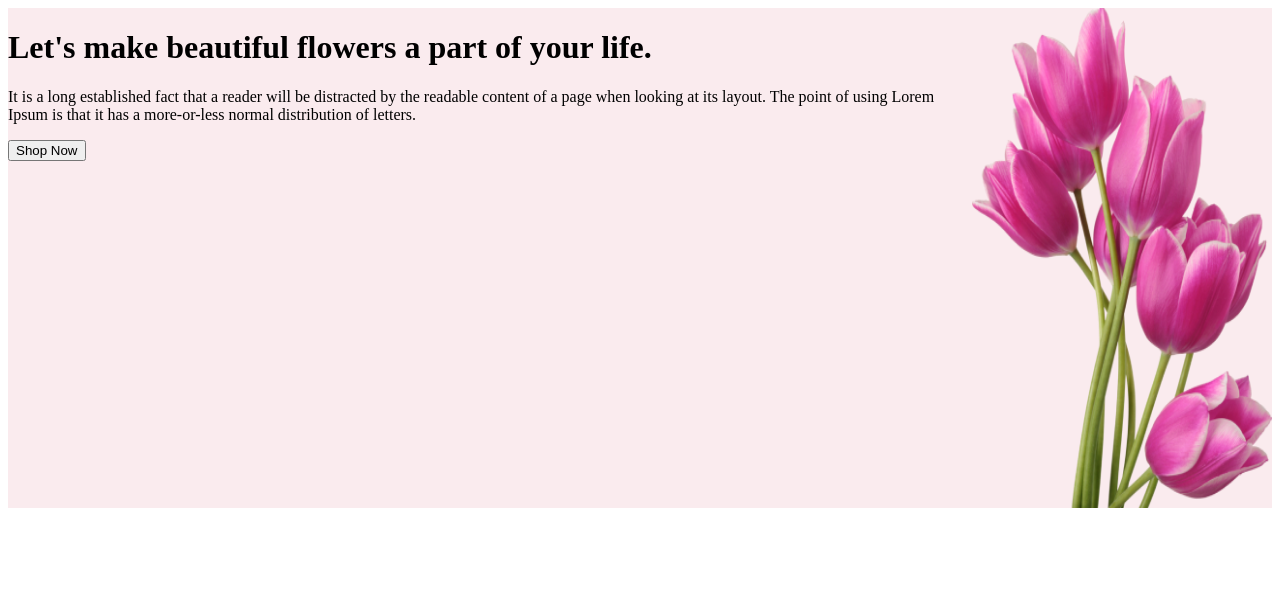
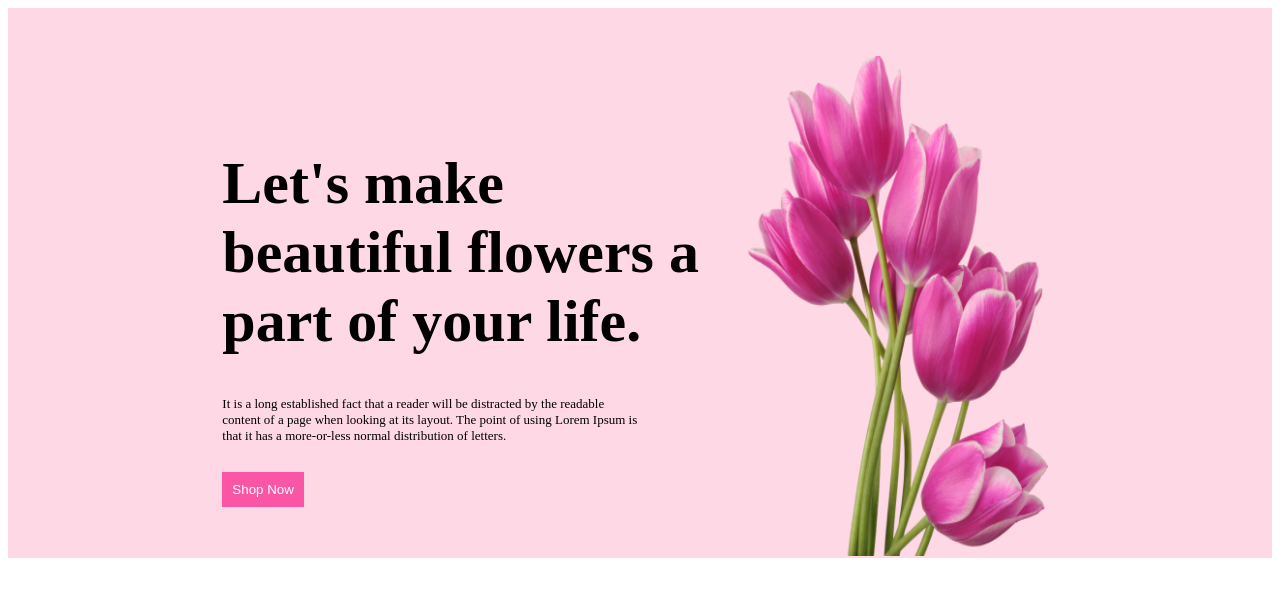
Before and after one commit to Hriditamawa/online-flower-shop, a plain HTML site: page styles/index.html in a window 1280 px wide. Drawn offline with Linux system fonts and the light colour scheme.

Commit message:
added banner

```diff
--- a/styles/index.html
+++ b/styles/index.html
@@ -11,9 +11,9 @@
    <main>
     <div class="banner-container">
         <div class="banner-text">
-            <h1>Let's make beautiful flowers a part of your life.</h1>
-            <p>It is a long established fact that a reader will be distracted by the readable content of a page when looking at its layout. The point of using Lorem Ipsum is that it has a more-or-less normal distribution of letters.</p>
-            <button>Shop Now</button>
+            <h1 class="title">Let's make<br> beautiful flowers a <br>part of your life.</h1>
+            <p class="description">It is a long established fact that a reader will be distracted by the readable<br> content of a page when looking at its layout. The point of using Lorem Ipsum is <br>that it has a more-or-less normal distribution of letters.</p>
+            <button class="btn">Shop Now</button>
             </div>
             <div class="banner-photo">
             <img class="banner-img" src="./Flower Asset/pngwing 6.png" alt="">
--- a/styles/style.css
+++ b/styles/style.css
@@ -1,12 +1,45 @@
+.{padding: 0;
+margin: 0;}
+
 
 .banner-img{
     width: 300px;
-height:500px;
+    height:500px;
+
 }
 
 .banner-container{
-    background: rgba(205, 57, 89, 0.1);
+    margin: 0  ;
+    background: #fc055f27;
     display: flex;
     justify-content: space-around;
+   padding-top: 50px;
+    align-items:center;
     height: 500px;
+    padding-left: 190px;
+    padding-right: 200px;
+
 }
+.title{font-size: 60px;
+    font-weight: bold;
+
+}
+.description{
+    font-weight: lighter;
+    font-size: small;
+    padding-bottom: 15px;
+
+}
+
+.btn{
+
+    padding: 10px;
+    background-color: rgb(250, 86, 165);
+    color: white;
+    border: 0;
+}
+
+.title .description {
+   display: inline-block;
+   padding-right: 100px;
+}
```
